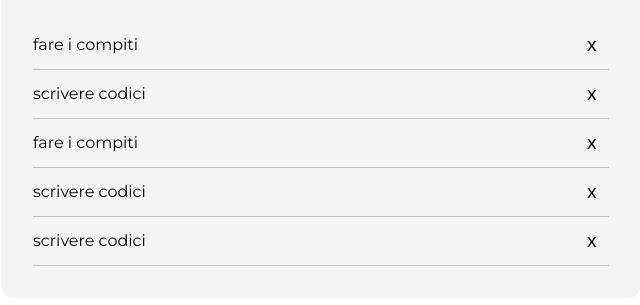
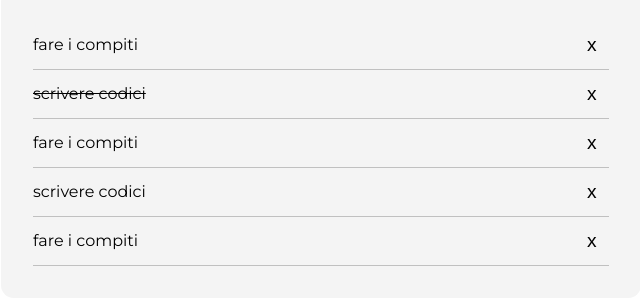
Before and after one commit to hongorgerelchimeg/vue-todolist, a plain HTML site: page index.html in a window 1280 px wide. Shown: the part 153-458 px from the top of the page, 319-959 px from the left. Drawn offline with nearby package versions, Linux system fonts and the light colour scheme.

Commit message:
todos cambiato come oggetto
creato class todo-done

```diff
--- a/index.html
+++ b/index.html
@@ -13,12 +13,12 @@
 <body>
     <div id="root">
         <div class="add-todo">
-            <input type="text" name="todo-name" id="todo-name" placeholder="Nuovo Todo" size="">
+            <input v-model="inputTodo" type="text" name="todo-name" id="todo-name" placeholder="Nuovo Todo" size="">
             <button class="btn-aggiungi">Aggiungi</button>
         </div>
         <ul class="todo-list">
             <li v-for="todo in todos " class="todo-item">
-                <div class="todo">{{todo.text}}</div>
+                <div :class="todo.done == true ? 'todo-done' : ''" class="todo">{{todo.text}}</div>
                 <button class="delete-todo">x</button>
             </li>
 
--- a/js/script.js
+++ b/js/script.js
@@ -2,7 +2,17 @@
    {
       el: '#root',
       data: {
+         inputTodo: null,
+
          todos: [
+         {
+            text: "fare i compiti",
+            done: false,
+         },
+         {
+            text: "scrivere codici",
+            done: true,
+         },
          {
             text: "fare i compiti",
             done: false,
@@ -13,14 +23,6 @@
          },
          {
             text: "fare i compiti",
-            done: false,
-         },
-         {
-            text: "scrivere codici",
-            done: false,
-         },
-         {
-            text: "scrivere codici",
             done: false,
          },
 
--- a/styles/main.css
+++ b/styles/main.css
@@ -52,6 +52,10 @@
 
 }
 
+.todo-done {
+    text-decoration: line-through;
+}
+
 .delete-todo {
     margin-right: 5px;
     font-weight: 500;
```
